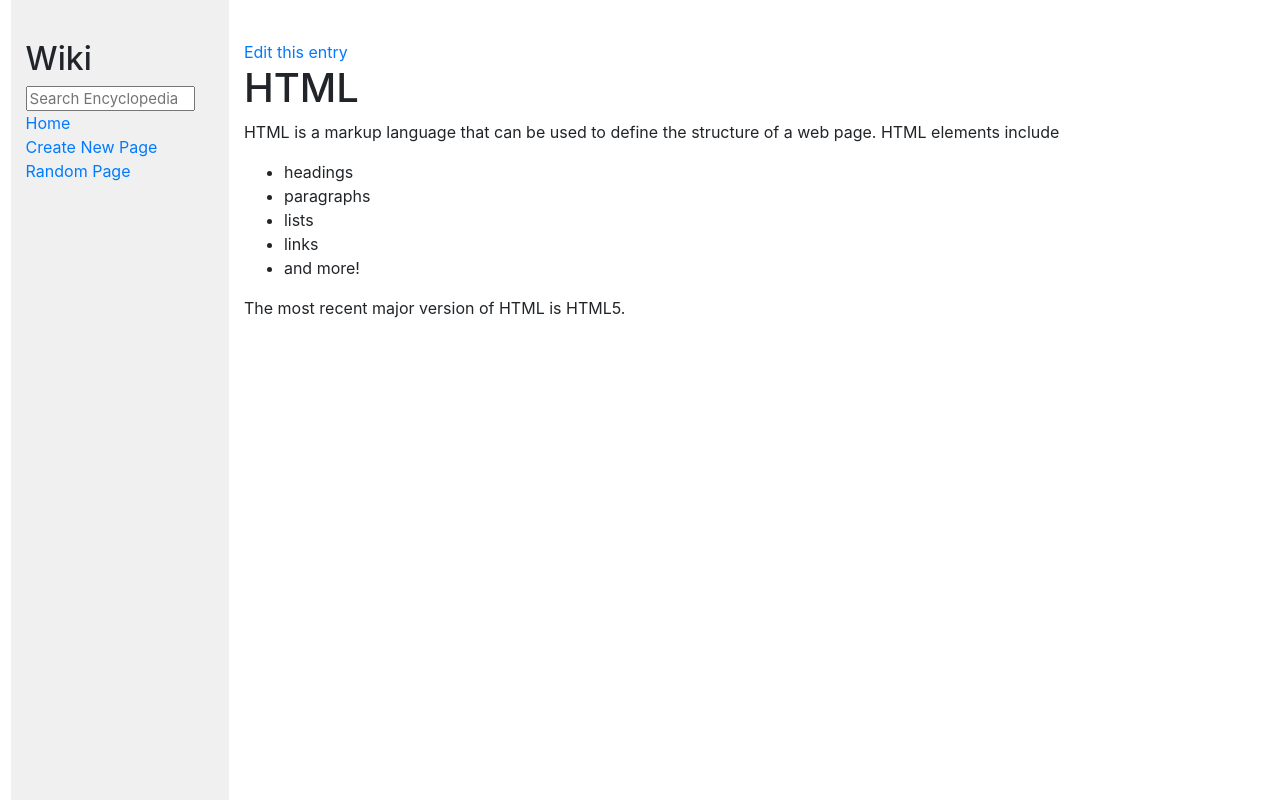
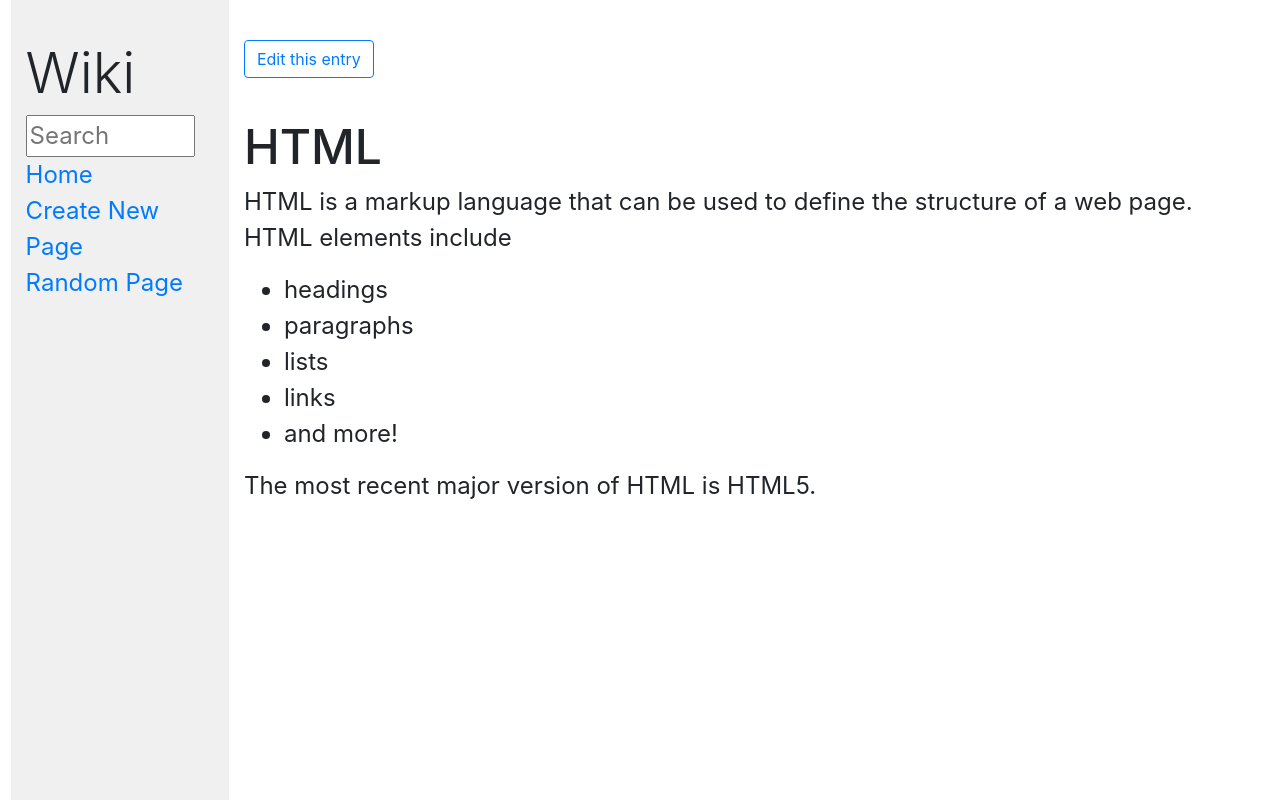
Before and after one commit to sagar-13/wiki, a Django app: page /random in a window 1280 px wide; the page is wider, and only the part inside the window is pictured. Run offline with Django 3.2, Linux system fonts and the light colour scheme; some libraries are stand-ins or nearby versions.

Commit message:
more styling

```diff
--- a/encyclopedia/static/encyclopedia/styles.css
+++ b/encyclopedia/static/encyclopedia/styles.css
@@ -4,22 +4,31 @@
     background-color: white;
     width: 100vw;
     overflow-x: hidden;
+    font-size: 1.5rem;
 
 
+}
+h1 {
+    font-size: 3rem;
+}
+h2 {
+    font-size: 2rem;
 }
 
 code {
     white-space: pre;
 }
 
-
+.entry {
+    margin-top: 5vh;
+}
 
 textarea {
-    height: 80vh;
-    width: 80vw;
+    height: 70vh;
+    width: 80%;
 }
 
-label, input {
+label, input, .btn {
     display: block;
 }
 
@@ -31,8 +40,9 @@ label, input {
 
 .search {
     width: 90%;
-    font-size: 15px;
-    line-height: 15px;
+    font-size: 1.5rem;
+
+
 
 }
 
--- a/encyclopedia/templates/encyclopedia/edit.html
+++ b/encyclopedia/templates/encyclopedia/edit.html
@@ -5,11 +5,11 @@
 {% endblock %}
 
 {% block body %}
-    <h1>Edit an entry:</h1>
+    <h1>Edit entry:</h1>
 
     <form action="{% url 'edit' entry_name %}" method="post">
          {{ form }}
          {% csrf_token %}
-        <input type="submit">
+        <input class="btn btn-primary" type="submit">
     </form>
 {% endblock %}
--- a/encyclopedia/templates/encyclopedia/error.html
+++ b/encyclopedia/templates/encyclopedia/error.html
@@ -5,5 +5,5 @@
 {% endblock %}
 
 {% block body %}
-    <h1>Sorry, the page you requested does not exist.</h1>
+    <h1 class="display-3">Sorry, the page you requested does not exist.</h1>
 {% endblock %}
--- a/encyclopedia/templates/encyclopedia/index.html
+++ b/encyclopedia/templates/encyclopedia/index.html
@@ -5,7 +5,7 @@
 {% endblock %}
 
 {% block body %}
-    <h1>All Pages</h1>
+    <h1 class="display-2">All Pages</h1>
 
     <ul>
         {% for entry in entries %}
--- a/encyclopedia/templates/encyclopedia/layout.html
+++ b/encyclopedia/templates/encyclopedia/layout.html
@@ -13,9 +13,9 @@
 
         <div class="row">
             <div class="sidebar col-lg-2 col-md-3 col-sm-12">
-                <h2>Wiki</h2>
+                <h2 class="display-4" >Wiki</h2>
                 <form action="{% url 'search' %}" method="get">
-                    <input class="search" type="text" name="q" placeholder="Search Encyclopedia">
+                    <input class="search" type="text" name="q" placeholder="Search">
                 </form>
                 <div>
                     <a href="{% url 'index' %}">Home</a>
@@ -31,9 +31,9 @@
             </div>
             <div class="main col-lg-10 col-md-9 col-sm-12">
                 {% if messages %}
-                <ul class="messages">
+                <ul class="messages text-danger">
                     {% for message in messages %}
-                    <li{% if message.tags %} class="{{ message.tags }}"{% endif %}>{{ message }}</li>
+                    <li {% if message.tags %} class="{{ message.tags }} display-4"{% endif %}>{{ message }}</li>
                     {% endfor %}
                 </ul>
                 {% endif %}
--- a/encyclopedia/templates/encyclopedia/new.html
+++ b/encyclopedia/templates/encyclopedia/new.html
@@ -10,6 +10,6 @@
     <form action="{% url 'new' %}" method="post">
          {{ form }}
          {% csrf_token %}
-        <input type="submit">
+        <input class="btn btn-primary" type="submit">
     </form>
 {% endblock %}
--- a/encyclopedia/templates/encyclopedia/wiki.html
+++ b/encyclopedia/templates/encyclopedia/wiki.html
@@ -5,10 +5,14 @@
 {% endblock %}
 
 {% block body %}
-    <div>
 
-        <a href="{% url 'edit' entry_name %}">Edit this entry</a>
+    <a href="{% url 'edit' entry_name %}"><button type="button"
+            class="btn btn-outline-primary"
+            >Edit this entry</button></a>
 
+
+
+    <div class="entry">
+    {{entry|safe}}
     </div>
-    {{entry|safe}}
 {% endblock %}
```
